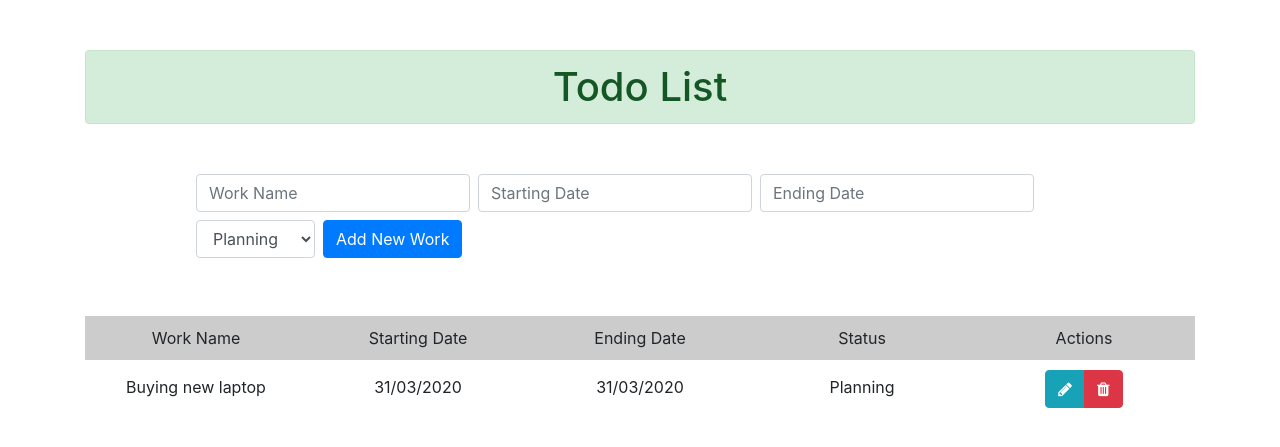
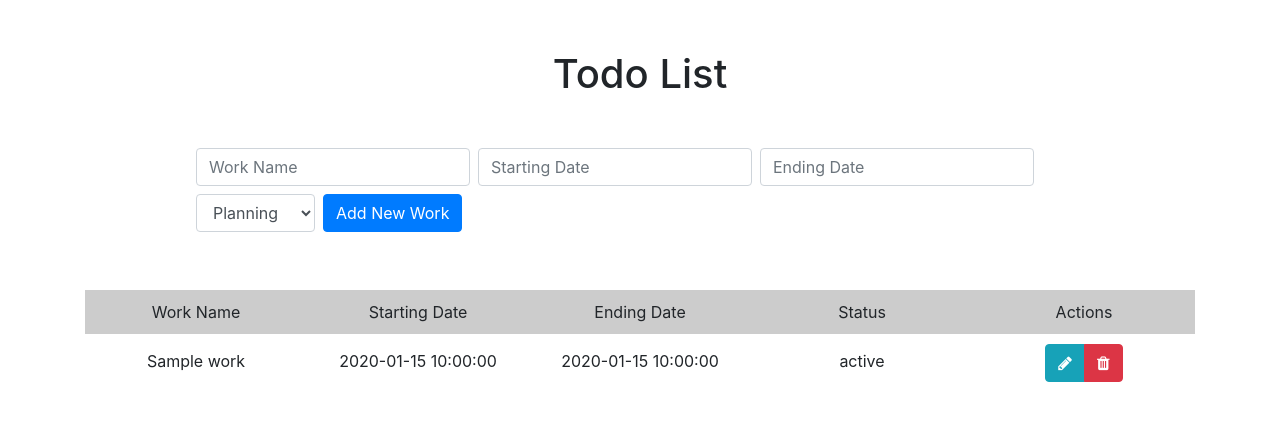
Before and after one commit to nhutle/todolist-php, a PHP site: page / in a window 1280 px wide. Shown: the top 447 px of the page. Run offline with PHP 8.4, Linux system fonts and the light colour scheme; tables that the repository leaves empty or names only in its code hold one stand-in row (values such as "Sample post").

Commit message:
list all works from db

```diff
--- a/db.php
+++ b/db.php
@@ -9,23 +9,26 @@
 	$endingDate   = "";
 	$status       = "";
 
+    unset($_SESSION['error']);
+    unset($_SESSION['message']);
+
 	if (isset($_POST['add-new-work'])) {
         if (empty($_POST['name'])
             || empty($_POST['startingDate'])
             || empty($_POST['endingDate'])
             || empty($_POST['status'])
         ) {
-            $errors = "Please fill up all required fields";
+            $_SESSION['error'] = "Please fill up all required fields";
         } else {
             $name         = $_POST['name'];
             $startingDate = $_POST['startingDate'];
             $endingDate   = $_POST['endingDate'];
             $status       = $_POST['status'];
-            $sql          = "INSERT INTO `works` (`work_name`, `work_starting_date`, `work_ending_date`, `work_status`) VALUES ('$name', '$startingDate', '$endingDate', '$status')";
+            $insert_sql   = "INSERT INTO `works` (`name`, `starting_date`, `ending_date`, `status`) VALUES ('$name', '$startingDate', '$endingDate', '$status')";
 
             // Execute:
-            mysqli_query($database, $sql);
-            $_SESSION['message'] = "Work has been successfully added";
+            mysqli_query($database, $insert_sql);
+            $_SESSION['message'] = "New work has been successfully added";
             header('location: index.php');
         }
     }
--- a/index.php
+++ b/index.php
@@ -15,7 +15,7 @@
 
     <body>
         <div class="container">
-            <h1 class="alert alert-success title">Todo List</h1>
+            <h1 class="title">Todo List</h1>
             <div class="new-work">
                 <form class="form-inline new-work-form" action="index.php" method="post">
                     <label class="sr-only" for="workNameInput">Work Name</label>
@@ -36,7 +36,7 @@
                     <button type="submit" name="add-new-work" value="add-new-work" class="btn btn-primary mb-2">Add New Work</button>
                 </form>
 
-                <?php if (isset($errors)) { ?>
+                <?php if (isset($_SESSION['error'])) { ?>
                     <div class="alert alert-warning alert-dismissible fade show text-center" role="alert">
                         <?php echo $errors; ?>
                         <button type="button" class="close" data-dismiss="alert" aria-label="Close">
@@ -44,7 +44,17 @@
                         </button>
                     </div>
                 <?php } ?>
+
+                <?php if (isset($_SESSION['message'])) { ?>
+                    <div class="alert alert-success alert-dismissible fade show text-center" role="alert">
+                        <?php echo $_SESSION['message']; ?>
+                        <button type="button" class="close" data-dismiss="alert" aria-label="Close">
+                            <span aria-hidden="true">&times;</span>
+                        </button>
                     </div>
+                <?php } ?>
+            </div>
+
             <div class="works">
                 <div class="works-table">
                     <div class="table-header">
@@ -65,32 +75,38 @@
                         </div>
                     </div>
                     <div class="table-body">
+                    <?php
+                        $select_sql = "SELECT * FROM works";
+                        $works      = mysqli_query($database, $select_sql);
+
+                        // Loop all works:
+                        while ($work = mysqli_fetch_assoc($works)) { ?>
                             <form class="table-row">
                                 <div class="table-cell">
-                                <div class="cell-value">Buying new laptop</div>
+                                    <div class="cell-value"><?php echo $work['name']; ?></div>
                                     <div class="cell-input">
-                                    <input type="text" class="form-control mb-2 mr-sm-2 work-name" placeholder="Work Name" value="Buying new laptop">
+                                        <input type="text" class="form-control mb-2 mr-sm-2 work-name" placeholder="Work Name" value="<?php echo $work['name']; ?>">
                                     </div>
                                 </div>
                                 <div class="table-cell">
-                                <div class="cell-value">31/03/2020</div>
+                                    <div class="cell-value"><?php echo $work['starting_date']; ?></div>
                                     <div class="cell-input">
-                                    <input type="text" class="form-control mb-2 mr-sm-2 starting-date" placeholder="Starting Date" value="31/03/2020">
+                                        <input type="text" class="form-control mb-2 mr-sm-2 starting-date" placeholder="Starting Date" value="<?php echo $work['starting_date']; ?>">
                                     </div>
                                 </div>
                                 <div class="table-cell">
-                                <div class="cell-value">31/03/2020</div>
+                                    <div class="cell-value"><?php echo $work['ending_date']; ?></div>
                                     <div class="cell-input">
-                                    <input type="text" class="form-control mb-2 mr-sm-2 ending-date" placeholder="Ending Date" value="31/03/2020">
+                                        <input type="text" class="form-control mb-2 mr-sm-2 ending-date" placeholder="Ending Date" value="<?php echo $work['ending_date']; ?>">
                                     </div>
                                 </div>
                                 <div class="table-cell">
-                                <div class="cell-value">Planning</div>
+                                    <div class="cell-value"><?php echo $work['status']; ?></div>
                                     <div class="cell-input status">
                                         <select class="form-control mb-2 mr-sm-2">
-                                    <option selected>Planning</option>
-                                    <option>Doing</option>
-                                    <option>Complete</option>
+                                            <?php foreach (array('Planning', 'Doing', 'Complete') as $status) {
+                                                echo '<option '.($work['status'] === $status ? 'selected' : '').'>'.$status.'</option>';
+                                            } ?>
                                         </select>
                                     </div>
                                 </div>
@@ -113,6 +129,7 @@
                                     </div>
                                 </div>
                             </form>
+                        <?php } ?>
                     </div>
                 </div>
             </div>
```
Lines whose indentation alone changed are shown as unchanged.
